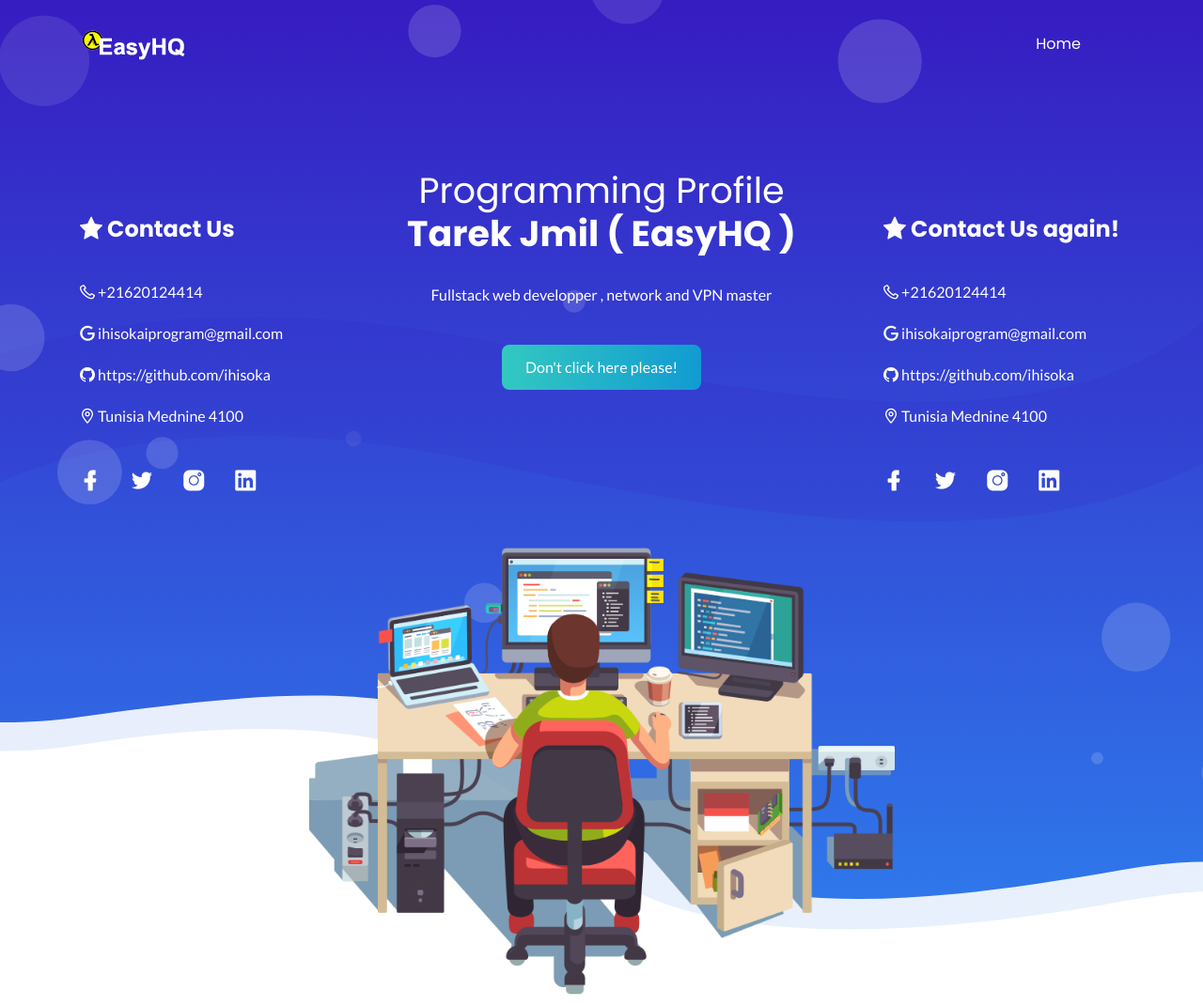
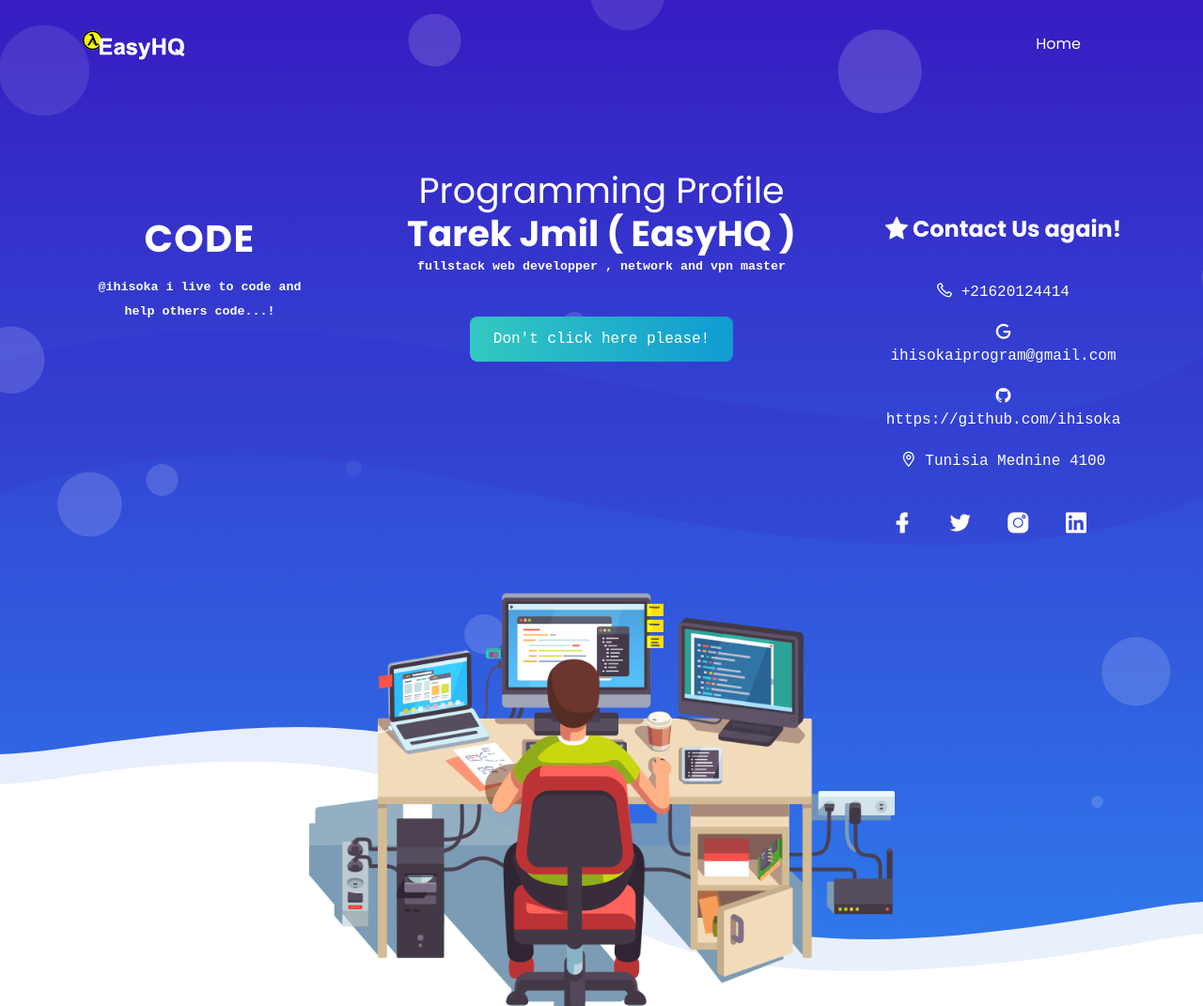
Before and after one commit to TarekJm/Profile, a plain HTML site: page index.html in a window 1280 px wide. Shown: the top 1071 px of the page at 94% size. Drawn offline with Linux system fonts and the light colour scheme.

Commit message:
animted bio added

```diff
--- a/assets/css/style.css
+++ b/assets/css/style.css
@@ -28,19 +28,7 @@
      01.COMMON css
 ===========================*/
 @import url("https://fonts.googleapis.com/css?family=Poppins:400,700|Lato:300,400,700&display=swap");
-body {
-  font-family: "Lato", sans-serif;
-  font-weight: normal;
-  font-style: normal;
-  color: #6A6972;
-  overflow-x: hidden; }
 
-* {
-  margin: 0;
-  padding: 0;
-  -webkit-box-sizing: border-box;
-  -moz-box-sizing: border-box;
-  box-sizing: border-box; }
 
 img {
   max-width: 100%; }
@@ -77,7 +65,7 @@ h5,
 h6 {
   font-family: "Poppins", sans-serif;
   font-weight: 700;
-  color: #2E2E2E;
+  color: white;
   margin: 0px; }
 
 h1 {
@@ -104,10 +92,11 @@ ul, ol {
   list-style-type: none; }
 
 p {
+  display: contents !important;
   font-size: 16px;
   font-weight: 400;
   line-height: 26px;
-  color: #6A6972;
+  color: white;
   margin: 0px; }
 
 .bg_cover {
@@ -1334,3 +1323,36 @@ p {
   display: none; }
   .back-to-top:hover {
     color: #fff; }
+    body, html {
+      margin: 0;
+      height: 100%;
+      text-align: center;
+      font-family: 'Oxygen Mono', monospace;
+      color: #FFFFFF;
+    }
+
+    h1 {
+      text-transform: uppercase;
+      letter-spacing: 1pt;
+      font-size: 30pt;
+      margin-bottom: 15px;
+    }
+
+    p {
+
+
+      text-align: left;
+      margin: 0;
+      text-transform: lowercase;
+      font-size: 10pt;
+      font-weight: 900;
+      width: 50%;
+      display: none;
+    }
+
+
+    #centeralign {
+      display: grid;
+      vertical-align: middle;
+    }
+    /* Typing effect intro by @sarangpidadi */
--- /dev/null
+++ b/assets/js/typingeffect.js
@@ -0,0 +1,32 @@
+function typeEffect(element, speed) {
+	var text = element.innerHTML;
+	element.innerHTML = "";
+
+	var i = 0;
+	var timer = setInterval(function() {
+    if (i < text.length) {
+      element.append(text.charAt(i));
+      i++;
+    } else {
+      clearInterval(timer);
+    }
+  }, speed);
+}
+
+
+// application
+var speed = 75;
+var h1 = document.querySelector('h1');
+var p = document.querySelector('p');
+var delay = h1.innerHTML.length * speed + speed;
+
+// type affect to header
+typeEffect(h1, speed);
+
+
+// type affect to body
+setTimeout(function(){
+  p.style.display = "inline-block";
+  typeEffect(p, speed);
+}, delay);
+//Typing effect intro by @sarangpidadi
--- a/index.html
+++ b/index.html
@@ -97,21 +97,13 @@
                 <div class="row justify-content-center">
                     <div class="col-lg-3 ">
                         <div class="header-hero-content footer-contact footer-about mt-50 wow fadeIn" data-wow-duration="1s" data-wow-delay="0.8s">
-                            <div class="footer-title">
-                                <h4 class="title"><i class="lni lni-star-filled"></i> Contact Us</h4>
-                            </div>
-                            <ul class="contact">
-                                <li><i class="lni lni-phone"></i> +21620124414</li>
-                                <li><i class="lni lni-google"></i> ihisokaiprogram@gmail.com</li>
-                                <li><i class="lni lni-github-original"></i> https://github.com/ihisoka</li>
-                                <li><i class="lni lni-map-marker"></i> Tunisia Mednine 4100 </li>
-                            </ul>
-                            <ul class="social">
-                                <li><a target="_blank" href="#"><i class="lni lni-facebook-filled"></i></a></li>
-                                <li><a target="_blank" href="#"><i class="lni lni-twitter-filled"></i></a></li>
-                                <li><a target="_blank" href="https://www.instagram.com/tarek.js.ts/"><i class="lni lni-instagram-filled"></i></a></li>
-                                <li><a target="_blank" href="https://tn.linkedin.com/in/jmil-tarek-458b00149"><i class="lni lni-linkedin-original"></i></a></li>
-                            </ul>
+
+                            <div id="centeralign">
+                                <h1>CODE</h1>
+                                <p>@ihisoka i live to code and help others code...!</p>
+                              </div>
+
+
                         </div> <!-- footer contact -->
                     </div>
                     <div class="col-lg-6">
@@ -409,6 +401,7 @@
 
     <!--====== Main js ======-->
     <script src="assets/js/main.js"></script>
+    <script src="assets/js/typingeffect.js"></script>
 
 </body>
 
```
